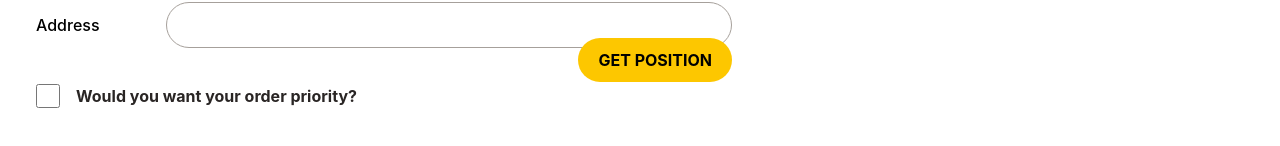
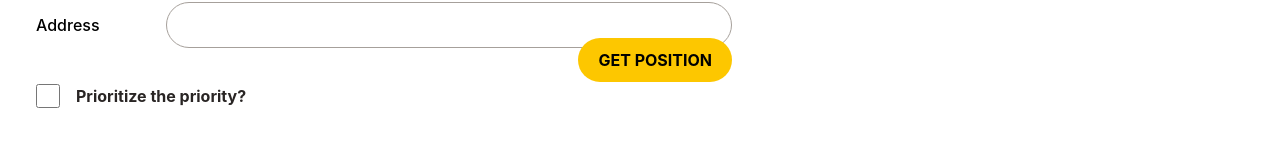
Before and after one commit to Underoath87/Pizafy-React, a React (Vite) app: page /order/new in a window 1280 px wide. Shown: the part 271-417 px from the top of the page. Built offline with nearby package versions, Linux system fonts and the light colour scheme.

Commit message:
change label text 2 from createorder components

```diff
--- a/src/features/order/CreateOrder.jsx
+++ b/src/features/order/CreateOrder.jsx
@@ -136,7 +136,7 @@ function CreateOrder() {
             onChange={(e) => setWithPriority(e.target.checked)}
           />
           <label htmlFor="priority" className="font-bold text-stone-800">
-            Would you want your order priority?
+            Prioritize the priority?
           </label>
         </div>
 
```
